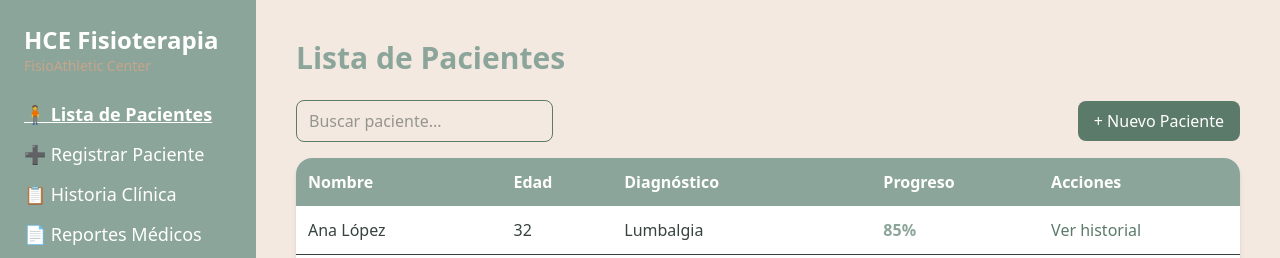
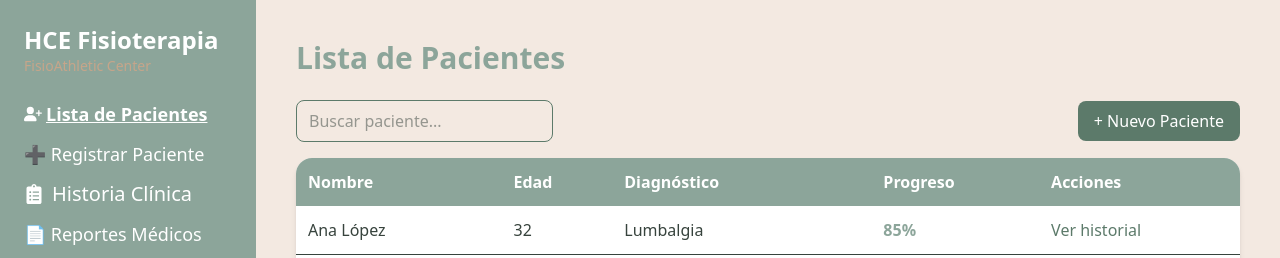
Before and after one commit to Josuepimen/Fisioathletic-system, a React (Vite) app in the folder client/: page /pacientes in a window 1280 px wide. Shown: the top 258 px of the page. Built offline with nearby package versions, Linux system fonts and the light colour scheme.

Commit message:
feat(pacientes): Enhance patient navigation with icons and improved styling

```diff
--- a/client/src/Layouts/PacientesLayout.jsx
+++ b/client/src/Layouts/PacientesLayout.jsx
@@ -1,5 +1,7 @@
 import React from "react";
 import { NavLink, Outlet } from "react-router-dom";
+import { FaClipboardList } from "react-icons/fa";
+import { FaUserPlus } from "react-icons/fa6";
 
 export default function PacientesLayout() {
   return (
@@ -15,16 +17,16 @@ export default function PacientesLayout() {
           <NavLink
             to="/pacientes"
             className={({ isActive }) =>
-              `hover:text-minor ${isActive ? "font-semibold underline" : ""}`
+              `hover:text-minor flex items-center gap-1  ${isActive ? "font-semibold underline" : ""}`
             }
           >
-            🧍 Lista de Pacientes
+            <FaUserPlus/> Lista de Pacientes
           </NavLink>
           <NavLink to="/pacientes/nuevo" className="hover:text-minor">
             ➕ Registrar Paciente
           </NavLink>
-          <NavLink to="/pacientes/historial" className="hover:text-minor">
-            📋 Historia Clínica
+          <NavLink to="/pacientes/historial" className="hover:text-minor flex items-center gap-2 text-xl">
+            <FaClipboardList />  Historia Clínica
           </NavLink>
           <NavLink to="/pacientes/reporte" className="hover:text-minor">
             📄 Reportes Médicos
```
